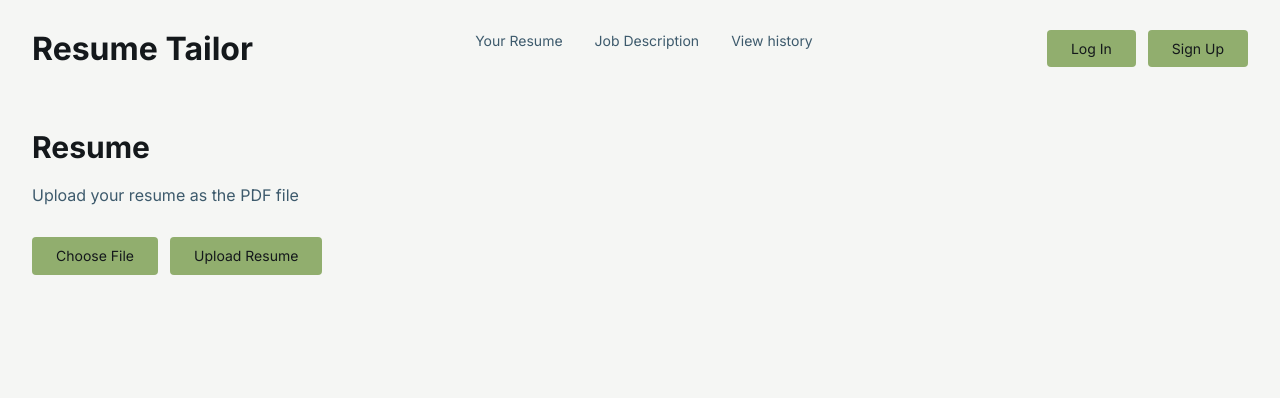
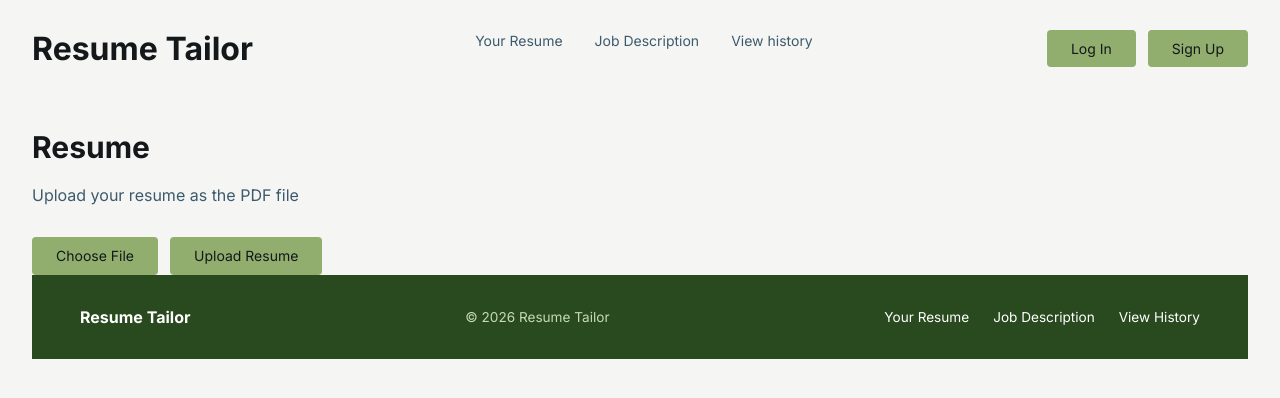
Before and after one commit to gianghiio/job-tracker, a Next.js app: page /resume in a window 1280 px wide. Shown: the top 398 px of the page. Built offline with nearby package versions, Linux system fonts and the light colour scheme; no server answers.

Commit message:
Add Footer components for all pages

```diff
--- a/src/app/history/page.tsx
+++ b/src/app/history/page.tsx
@@ -3,6 +3,7 @@
 import { useEffect, useState } from "react";
 import Link from "next/link";
 import Header from "@/components/Header";
+import Footer from "@/components/Footer";
 
 type Application = {
     id: number;
@@ -110,6 +111,7 @@ export default function History() {
                     </div>
                 </div>
             )}
+            <Footer></Footer>
         </div>
     )
 
--- a/src/app/resume/page.tsx
+++ b/src/app/resume/page.tsx
@@ -2,6 +2,7 @@
 import { useEffect, useState, useRef } from "react";
 import Link from "next/link";
 import Header from "@/components/Header";
+import Footer from "@/components/Footer";
 
 export default function Resume() {
     // holds the selected file or undefined if nothing's chosen
@@ -40,6 +41,7 @@ export default function Resume() {
             {error && <p className="error-text">{error}</p>}
             {/* Test result */}
             {file && <p>Selected file: {file.name}</p> }
+            <Footer></Footer>
         </div>
     )
 }
--- a/src/app/tailor/page.tsx
+++ b/src/app/tailor/page.tsx
@@ -5,6 +5,7 @@ import ReactMarkdown from "react-markdown";
 import remarkGfm from "remark-gfm";
 import Link from "next/link";
 import Header from "@/components/Header";
+import Footer from "@/components/Footer";
 
 export default function Home() {
   const [jobDescription, setJobDescription] = useState("");
@@ -67,6 +68,7 @@ export default function Home() {
           </div>
         </div>
       )}
+      <Footer></Footer>
     </div>
   );
 }
```
